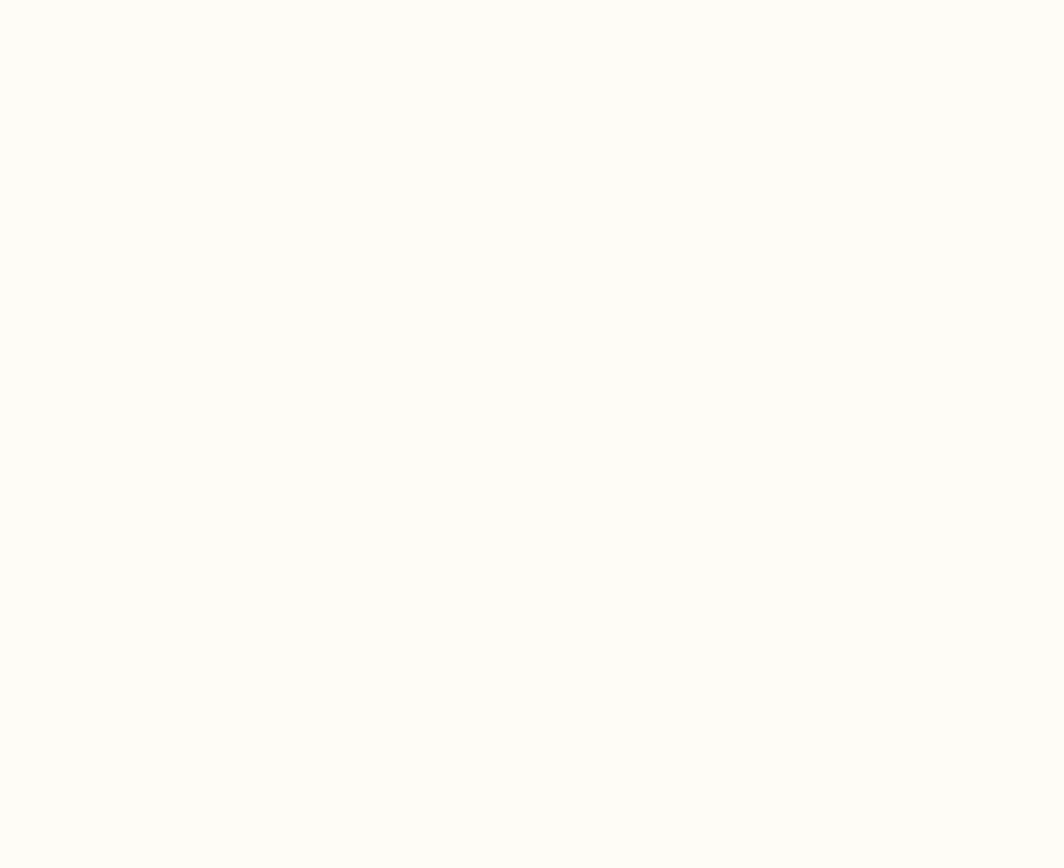
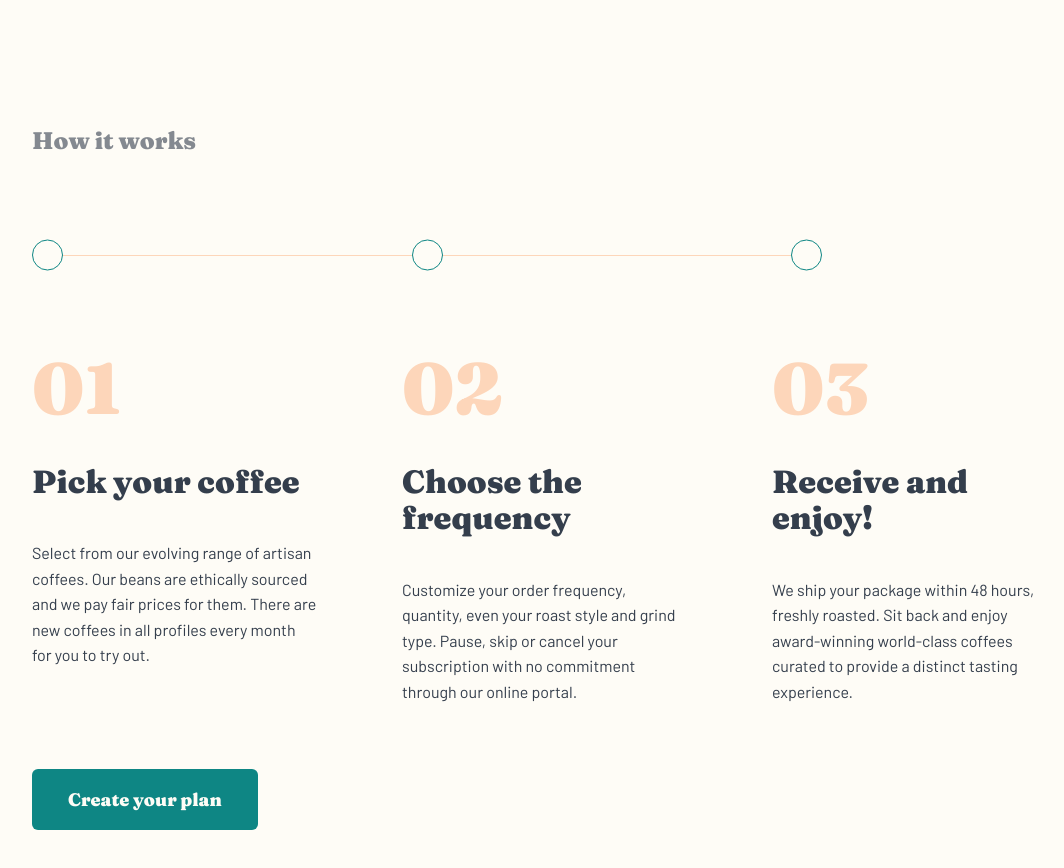
Before and after one commit to bluepersia/coffeeroasters, a React (Vite) app: page / in a window 1280 px wide. Shown: the part 2280-3148 px from the top of the page, without its empty margins (53-1117 px from the left). Before the commit the page ends 2263 px from the top, so only its background shows below. Built offline with nearby package versions, Linux system fonts and the light colour scheme.

Commit message:
Add process section

```diff
--- a/src/pages/Home/Home.tsx
+++ b/src/pages/Home/Home.tsx
@@ -2,6 +2,7 @@ import type { JSX } from "react/jsx-runtime";
 import Hero from "./Hero/Hero";
 import OurCollection from "./OurCollection/OurCollection";
 import WhyChooseUs from "./WhyChooseUs/WhyChooseUs";
+import Process from "./Process/Process";
 
 export default function Home(): JSX.Element {
   return (
@@ -9,6 +10,7 @@ export default function Home(): JSX.Element {
       <Hero />
       <OurCollection />
       <WhyChooseUs />
+      <Process />
     </>
   );
 }
--- /dev/null
+++ b/src/pages/Home/Process/Process.module.scss
@@ -0,0 +1,72 @@
+@use "/src/css/variables" as *;
+
+.process {
+  text-align: center;
+}
+
+.inner {
+  padding: var(--space-1000) 0;
+}
+
+.title {
+  color: var(--color-neutral-500);
+  margin-bottom: var(--space-800);
+}
+
+.list {
+  display: flex;
+  flex-direction: column;
+  align-items: center;
+  row-gap: var(--space-500);
+  margin-bottom: var(--space-500);
+}
+
+.item > * {
+  max-width: 400px;
+}
+
+.btn {
+  margin: 0 auto;
+}
+
+@media (min-width: $bp-tablet) {
+  .process {
+    text-align: left;
+  }
+
+  .title {
+    margin-bottom: var(--space-1200);
+  }
+
+  .progressionLine {
+    margin-bottom: var(--space-1200);
+  }
+
+  .list {
+    flex-direction: row;
+    align-items: stretch;
+    margin-bottom: var(--space-800);
+  }
+
+  .item {
+    flex-basis: 34.2%;
+  }
+
+  .item > * {
+    max-width: 221px;
+  }
+
+  .btn {
+    margin-left: 0;
+  }
+}
+
+@media (min-width: $bp-desktop) {
+  .inner {
+    padding: var(--space-1800) 0;
+  }
+
+  .item > * {
+    max-width: 285px;
+  }
+}
--- /dev/null
+++ b/src/pages/Home/Process/Process.tsx
@@ -0,0 +1,75 @@
+import type { JSX } from "react/jsx-runtime";
+import StepItem from "./StepItem/StepItem";
+import clsx from "clsx";
+import styles from "./Process.module.scss";
+import ProgressionLine from "./ProgressionLine/ProgressionLine";
+import { CREATE_PLAN_LINK } from "../../../core/linkCreation";
+import Btn from "../../../components/Btn/Btn";
+
+type StepItemData = {
+  num: string;
+  title: string;
+  description: string;
+};
+
+const STEP_ITEMS: StepItemData[] = [
+  {
+    num: "01",
+    title: "Pick your coffee",
+    description:
+      "Select from our evolving range of artisan coffees. Our beans are ethically sourced and we pay fair prices for them. There are new coffees in all profiles every month for you to try out.",
+  },
+  {
+    num: "02",
+    title: "Choose the frequency",
+    description:
+      "Customize your order frequency, quantity, even your roast style and grind type. Pause, skip or cancel your subscription with no commitment through our online portal.",
+  },
+  {
+    num: "03",
+    title: "Receive and enjoy!",
+    description:
+      "We ship your package within 48 hours, freshly roasted. Sit back and enjoy award-winning world-class coffees curated to provide a distinct tasting experience.",
+  },
+];
+
+type ProcessProps = {
+  showTitle?: boolean;
+  showButton?: boolean;
+  color?: "light" | "dark";
+};
+export default function Process({
+  showTitle = true,
+  showButton = true,
+  color = "light",
+}: ProcessProps): JSX.Element {
+  return (
+    <section
+      aria-labelledby="process-title"
+      className={clsx(styles.process, styles[`process--${color}`])}
+    >
+      <div className={clsx(styles.inner, "container", "innerContainer")}>
+        {showTitle && (
+          <h2 id="process-title" className={clsx(styles.title, "text4")}>
+            How it works
+          </h2>
+        )}
+        <ProgressionLine className={styles.progressionLine} />
+        <ul className={clsx(styles.list, "resetList")}>
+          {STEP_ITEMS.map((STEP_ITEM) => (
+            <li key={STEP_ITEM.num} className={styles.item}>
+              <StepItem stepItem={STEP_ITEM} />
+            </li>
+          ))}
+        </ul>
+        {showButton && (
+          <Btn to={CREATE_PLAN_LINK} className={styles.btn}>
+            Create your plan
+          </Btn>
+        )}
+      </div>
+    </section>
+  );
+}
+
+export type { StepItemData };
--- /dev/null
+++ b/src/pages/Home/Process/ProgressionLine/ProgressionLine.module.scss
@@ -0,0 +1,46 @@
+@use "/src/css/variables" as *;
+
+.progressionLine {
+  position: relative;
+  display: none;
+  height: 1px;
+}
+
+.progressionLine::after {
+  content: "";
+  position: absolute;
+  left: 0;
+  top: 0;
+  width: 68.4%;
+  height: 1px;
+  background-color: var(--color-orange-200);
+}
+
+.circle {
+  /* stylelint-disable-next-line scale-unlimited/declaration-strict-value */
+  border-radius: 50%;
+  border: solid 1px var(--color-teal-600);
+  position: absolute;
+  width: 31px;
+  height: 31px;
+  transform: translateY(-50%);
+  z-index: 1;
+}
+
+.circle2 {
+  left: 34.2%;
+}
+
+.circle3 {
+  left: 68.4%;
+}
+
+.progressionLine--light .circle {
+  background-color: var(--color-neutral-50);
+}
+
+@media (min-width: $bp-tablet) {
+  .progressionLine {
+    display: block;
+  }
+}
--- /dev/null
+++ b/src/pages/Home/Process/ProgressionLine/ProgressionLine.tsx
@@ -0,0 +1,26 @@
+import type { JSX } from "react/jsx-runtime";
+import styles from "./ProgressionLine.module.scss";
+import clsx from "clsx";
+
+type ProgressionLineProps = {
+  color?: "light" | "dark";
+  className?: string;
+};
+export default function ProgressionLine({
+  color = "light",
+  className,
+}: ProgressionLineProps): JSX.Element {
+  return (
+    <div
+      className={clsx(
+        styles.progressionLine,
+        styles[`progressionLine--${color}`],
+        className,
+      )}
+    >
+      <div className={clsx(styles.circle, styles.circle1)}></div>
+      <div className={clsx(styles.circle, styles.circle2)}></div>
+      <div className={clsx(styles.circle, styles.circle3)}></div>
+    </div>
+  );
+}
--- /dev/null
+++ b/src/pages/Home/Process/StepItem/StepItem.module.scss
@@ -0,0 +1,24 @@
+@use "/src/css/variables" as *;
+
+.stepItem {
+  color: var(--color-neutral-900);
+}
+
+.num {
+  color: var(--color-orange-200);
+  margin-bottom: var(--space-300);
+}
+
+.title {
+  margin-bottom: var(--space-300);
+}
+
+@media (min-width: $bp-tablet) {
+  .num {
+    margin-bottom: var(--space-500);
+  }
+
+  .title {
+    margin-bottom: var(--space-500);
+  }
+}
--- /dev/null
+++ b/src/pages/Home/Process/StepItem/StepItem.tsx
@@ -0,0 +1,19 @@
+import type { JSX } from "react/jsx-runtime";
+import type { StepItemData } from "../Process";
+import clsx from "clsx";
+import styles from "./StepItem.module.scss";
+
+type StepItemProps = {
+  stepItem: StepItemData;
+};
+export default function StepItem({
+  stepItem: { num, title, description },
+}: StepItemProps): JSX.Element {
+  return (
+    <div className={styles.stepItem}>
+      <p className={clsx(styles.num, "text1")}>{num}</p>
+      <h3 className={clsx(styles.title, "text3")}>{title}</h3>
+      <p className={styles.desc}>{description}</p>
+    </div>
+  );
+}
--- a/src/pages/Home/WhyChooseUs/WhyChooseUs.module.scss
+++ b/src/pages/Home/WhyChooseUs/WhyChooseUs.module.scss
@@ -3,6 +3,8 @@
 .whyChooseUs {
   text-align: center;
   color: var(--color-neutral-50);
+  /* stylelint-disable-next-line scale-unlimited/declaration-strict-value */
+  margin-bottom: 45rem;
 }
 
 .inner {
@@ -40,6 +42,11 @@
 }
 
 @media (min-width: $bp-tablet) {
+  .whyChooseUs {
+    /* stylelint-disable-next-line scale-unlimited/declaration-strict-value */
+    margin-bottom: 20rem;
+  }
+
   .inner {
     /* stylelint-disable-next-line scale-unlimited/declaration-strict-value */
     padding: 6rem 0 18rem;
@@ -51,6 +58,10 @@
 }
 
 @media (min-width: $bp-desktop) {
+  .whyChooseUs {
+    margin-bottom: var(--space-1400);
+  }
+
   .inner {
     /* stylelint-disable-next-line scale-unlimited/declaration-strict-value */
     padding-bottom: 16rem;
@@ -72,3 +83,9 @@
     height: 100%;
   }
 }
+
+@media (width >=1263px) {
+  .whyChooseUs {
+    margin-bottom: var(--space-1000);
+  }
+}
```
